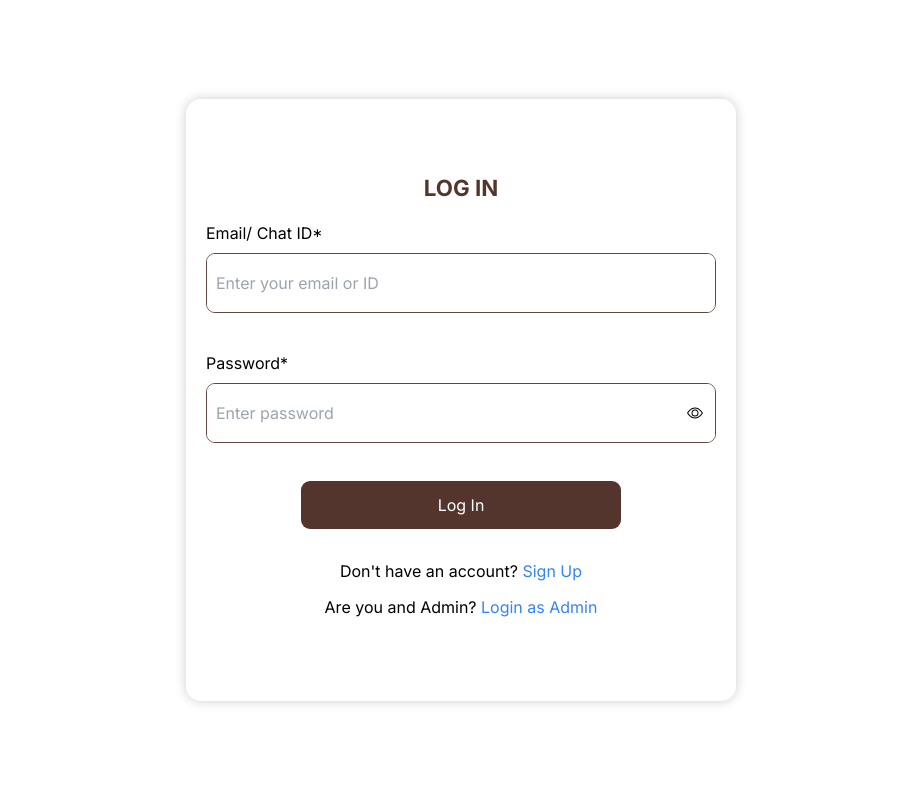
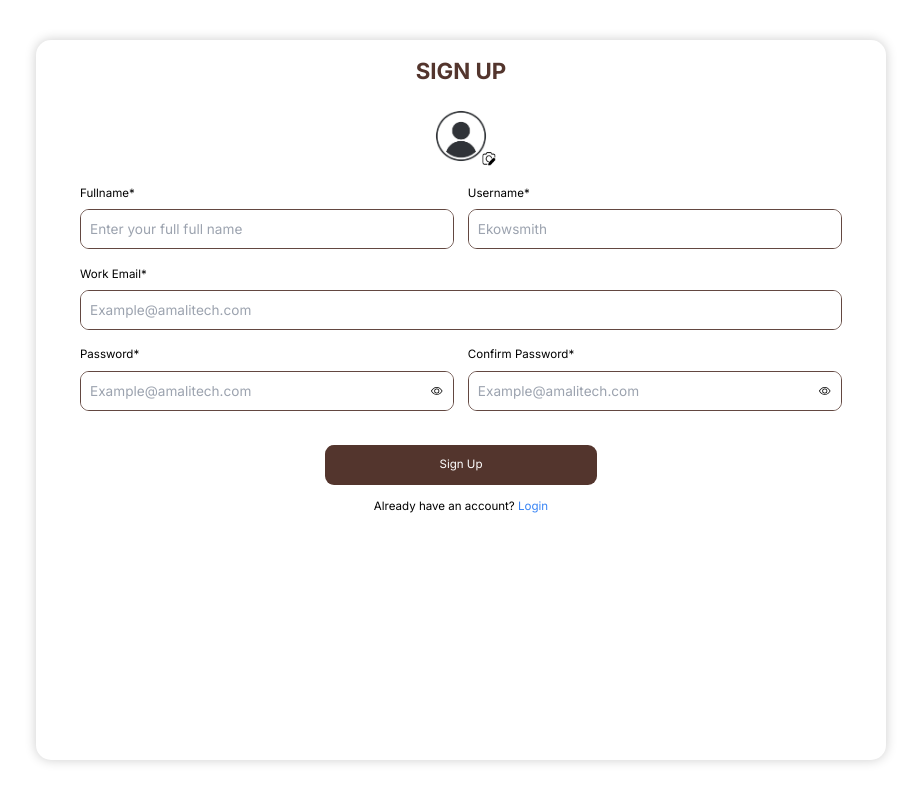
Before and after one commit to AmaliTech-Training-Academy/LetXChat, a React (Vite) app: page /signup in a window 1280 px wide. Shown: the whole page, without its empty margins (179-1100 px from the left). Built offline with nearby package versions, Linux system fonts and the light colour scheme.

Commit message:
Feature: Done styling the signup page

```diff
--- a/src/App.jsx
+++ b/src/App.jsx
@@ -1,13 +1,15 @@
 import { ToastContainer } from "react-toastify";
 import "react-toastify/dist/ReactToastify.css";
 // import Router from "./routes/Router";
-import Login from "./components/login/Login";
+import SignUp from "./components/signup/SignUp";
+import { Avatar } from "./shared";
 
 function App() {
   return (
     <div className="App">
       {/* <Router /> */}
-      <Login />
+      <SignUp />
+      <Avatar/>
       <ToastContainer position="top-right" />
     </div>
   );
--- a/src/colors.css
+++ /dev/null
@@ -1,3 +0,0 @@
-div {
-  background: #2c2c2c;
-}/*# sourceMappingURL=colors.css.map */
--- a/src/colors.scss
+++ /dev/null
@@ -1,13 +0,0 @@
-$primary: #53352D;
-$black: #000000;
-$white: #FFFFFF;
-$border:rgba(83, 53, 45, 0.9);
-$placeholder: rgba(0, 0, 0, 0.5);
-$link: #3683F5;
-$shadow: rgba(0, 0, 0, 0.2);
-
-
-div {
-    background: #53352d;
-    color: rgba(255, 255, 255, 0.6);
-}
--- a/src/components/signup/SignUp.jsx
+++ b/src/components/signup/SignUp.jsx
@@ -1,420 +1,219 @@
+import React, { useEffect, useState } from "react";
+import { BsEyeSlash, BsEye } from "react-icons/bs";
+import CameraIcon from "../../assets/SignUpCamera.png";
+import { useFormik } from "formik";
+import { basicSchema } from "../../schemas";
+import AvatarImg from '../../assets/avatar.jpg'
+import { useDispatch, useSelector } from "react-redux";
+import { registerUser } from "../../feature/authActions";
+import { useNavigate } from "react-router";
+import { Link } from "react-router-dom";
+import { Avatar, Button, InputField } from "../../shared";
 
-// import React, { useEffect, useState } from "react";
-// import { BsEyeSlash, BsEye } from "react-icons/bs";
-// import CameraIcon from "../../assets/SignUpCamera.png";
-// import ProfilePhoto from "../../assets/profile-picture.png";
-// import { useFormik } from "formik";
-// import { basicSchema } from "../../schemas";
-// import RegModal from "../regModal/RegModal";
+const SignUp = () => {
+  // Show Password
+  const [showPassword, setShowPassword] = useState(false);
+  const handleShowPassword = () => setShowPassword((show) => !show);
 
-// import { useDispatch, useSelector } from "react-redux";
-// import { registerUser } from "../../feature/authActions";
-// import { useNavigate } from "react-router";
-// import { Link } from "react-router-dom";
+  const [showpassword_confirmation, setShowpassword_confirmation] =
+    useState(false);
+  const handleShowpassword_confirmation = () =>
+    setShowpassword_confirmation((show) => !show);
 
-// const ContainerStyle = {
-//   width: "100vw",
-//   height: "100vh",
-//   background: "#FFFFFF",
-//   display: "flex",
-//   justifyContent: "center",
-//   alignItems: "center",
-//   overflowX: "hidden",
-// };
+  // Upload Image
+  const [imagePreview, setImagePreview] = useState(null);
 
-// const FormContainer = styled("form")({
-//   width: "min(850px, 90vw)",
-//   height: "max-content",
-//   background: "#FFFFFF",
-//   boxShadow: "0px 0px 12px rgba(0, 0, 0, 0.2)",
-//   borderRadius: "15px",
-// });
+  const handleFileSelection = (event) => {
+    setImagePreview(event.target.files[0]);
+    setFieldValue("image", event.target.files[0]);
+  };
 
-// const TitleStyle = {
-//   fontFamily: "Inter",
-//   fontWeight: "700",
-//   fontSize: "22.2944px",
-//   lineHeight: "27px",
-//   color: "#53352D",
-//   textAlign: "center",
-//   textTransform: "uppercase",
-//   marginTop: "54px",
-//   marginBottom: "20px",
-// };
+  const dispatch = useDispatch();
+  const navigate = useNavigate();
+  const { loading, userAccount } = useSelector((state) => state.auth);
 
-// const FormStyles = {
-//   paddingInline: { xs: "20px", sm: "44px" },
-// };
+  //   Submit Form
+  const onSubmit = async (values, actions) => {
+    await new Promise((resolve) => setTimeout(resolve, 2000));
 
-// const FieldsContainer = {
-//   display: "flex",
-//   flexDirection: "column",
-//   justifyContent: "space-between",
-//   gap: "10px",
-// };
+    // transform email string to lowercase to avoid case sensitivity issues in login
+    values.email = values.email.toLowerCase();
 
-// const TextComponent = {
-//   display: "flex",
-//   flexDirection: "column",
-//   gap: "8px",
-//   width: "100%",
-// };
+    dispatch(registerUser(values));
+  };
 
-// const EmailComponent = {
-//   display: "flex",
-//   flexDirection: "column",
-//   gap: "8px",
-//   width: "100%",
-// };
+  useEffect(() => {
+    // redirect user to login page when registration if successful
+    if (userAccount) {
+      navigate("/signup/signupmodal");
 
-// const TextFieldStyle = styled(TextField)({
-//   "& .MuiOutlinedInput-root": {
-//     borderRadius: "9px",
+      setTimeout(() => {
+        navigate("/login");
+      }, 3000);
+    }
+  }, [navigate, userAccount]);
 
-//     "& fieldset": {
-//       borderColor: "rgba(83, 53, 45, 0.9)",
-//     },
+  //   Formik Validation
+  const {
+    values,
+    errors,
+    touched,
+    handleBlur,
+    handleChange,
+    handleSubmit,
+    setFieldValue,
+    isSubmitting,
+  } = useFormik({
+    initialValues: {
+      image: "",
+      fullname: "",
+      username: "",
+      email: "",
+      password: "",
+      password_confirmation: "",
+    },
+    validationSchema: basicSchema,
+    onSubmit,
+  });
 
-//     "&.Mui-focused .MuiOutlinedInput-notchedOutline": {
-//       border: "1px solid #1570EF",
-//     },
-
-//     "& ::placeholder": {
-//       color: "rgba(0, 0, 0, 0.8)",
-//     },
-
-//     "&:hover fieldset": {
-//       borderColor: "#1570EF",
-//     },
-//     "&.Mui-error fieldset": {
-//       borderColor: "#FDA29B",
-//     },
-//   },
-// });
-
-// const PasswordField = styled(FormControl)({
-//   "& .MuiOutlinedInput-root": {
-//     borderRadius: "9px",
-
-//     "& fieldset": {
-//       borderColor: "rgba(83, 53, 45, 0.9)",
-//     },
-//     "& input::placeholder": {
-//       color: "rgba(0, 0, 0, 0.8)",
-//     },
-//     "&.Mui-focused .MuiOutlinedInput-notchedOutline": {
-//       border: "1px solid #1570EF",
-//     },
-
-//     "&::placeholder": {
-//       color: "rgba(0, 0, 0, 0.8)",
-//     },
-
-//     "&:hover fieldset": {
-//       borderColor: "#1570EF",
-//     },
-//     "&.Mui-error fieldset": {
-//       borderColor: "#FDA29B",
-//     },
-//   },
-// });
-
-// const SignUpLogin = {
-//   width: "100%",
-//   marginInline: "auto",
-//   display: "flex",
-//   flexDirection: "column",
-//   textAlign: "center",
-//   gap: "1rem",
-//   marginBottom: "2rem",
-// };
-
-// const ButtonStyles = styled(Button)({
-//   textTransform: "capitalize",
-//   background: "#53352D",
-//   color: "#FFFFFF",
-//   width: "15rem",
-//   marginInline: "auto",
-//   height: "3rem",
-//   marginTop: "3rem",
-//   borderRadius: "9px",
-//   "&:hover": {
-//     background: "rgba(83, 53, 45, 0.7)",
-//   },
-
-//   "&.MuiInput-underline::before": {
-//     display: "none",
-//     background: "blue",
-//     height: "2rem",
-//     width: "4rem",
-//   },
-// });
-
-// const SignUp = () => {
-//   // Show Password
-//   const [showPassword, setShowPassword] = useState(false);
-//   const handleShowPassword = () => setShowPassword((show) => !show);
-
-//   const [showpassword_confirmation, setShowpassword_confirmation] =
-//     useState(false);
-//   const handleShowpassword_confirmation = () =>
-//     setShowpassword_confirmation((show) => !show);
-
-//   // Upload Image
-//   const [imagePreview, setImagePreview] = useState(null);
-
-//   const handleFileSelection = (event) => {
-//     setImagePreview(event.target.files[0]);
-//     setFieldValue("image", event.target.files[0]);
-//   };
-
-//   const dispatch = useDispatch();
-//   const navigate = useNavigate();
-//   const { loading, userAccount } = useSelector((state) => state.auth);
-
-//   //   Submit Form
-//   const onSubmit = async (values, actions) => {
-//     await new Promise((resolve) => setTimeout(resolve, 2000));
-
-//     // transform email string to lowercase to avoid case sensitivity issues in login
-//     values.email = values.email.toLowerCase();
-
-//     dispatch(registerUser(values));
-//   };
-
-//   useEffect(() => {
-//     // redirect user to login page when registration if successful
-//     if (userAccount) {
-//       navigate("/signup/signupmodal");
-
-//       setTimeout(() => {
-//         navigate("/login");
-//       }, 3000);
+  return (
+    <main className="w-screen h-screen bg-white flex items-center justify-center overflow-x-hidden">
+      <form
+        className="h-[90vh] flex-col py-5 overflow-y-scroll sm:overflow-y-visible my-[24px] w-[90vw] md:w-[85vw] lg:w-[850px] shadow-backgroundShadow rounded-[15px]"
+        autoComplete="off"
+        onSubmit={handleSubmit}
+      >
+        <h2 className="font-bold text-[22.2944px] leading-[27px] text-brown text-center uppercase  mb-5">
+          Sign up
+        </h2>
+        <div className="w-full h-max text-center">
+            <label htmlFor="image">
+          <div className="w-[70px] h-[70px] mx-auto rounded-full relative mb-4  bg-avatar bg-no-repeat bg-center bg-cover">
+            {/* <img src={AvatarImg} alt="avatar" className="w-full h-full rounded-full absolute" /> */}
 
 
-//     }
-//   }, [navigate, userAccount]);
 
-//   //   Formik Validation
-//   const {
-//     values,
-//     errors,
-//     touched,
-//     handleBlur,
-//     handleChange,
-//     handleSubmit,
-//     setFieldValue,
-//     isSubmitting,
-//   } = useFormik({
-//     initialValues: {
-//       image: "",
-//       fullname: "",
-//       username: "",
-//       email: "",
-//       password: "",
-//       password_confirmation: "",
-//     },
-//     validationSchema: basicSchema,
-//     onSubmit,
-//   });
+              {imagePreview && (
+                  <Avatar
+                  width={70}
+                  image={URL.createObjectURL(imagePreview)}
+                  alt="Image upload"
+                  />
+                  )}
 
-//   console.log(values);
+              <div className="absolute -right-1 top-14 bg-white rounded-full p-1">
+                <input
+                  hidden
+                  id="image"
+                  name="image"
+                  accept="image/*"
+                  type="file"
+                  // value={undefined}
+                  onChange={handleFileSelection}
+                  onBlur={handleBlur}
+                />
 
+                <img
+                  style={{ width: "1rem", height: "1rem" }}
+                  src={CameraIcon}
+                  alt="camera"
+                />
+              </div>
+          </div>
+            </label>
 
-//   return (
-//     <Box component="main" sx={ContainerStyle}>
-//       <FormContainer autoComplete="off" onSubmit={handleSubmit}>
-//         <Box component="h2" sx={TitleStyle}>
-//           Sign up
-//         </Box>
-//         <Box sx={{ width: "100%", height: "max-content", textAlign: "center" }}>
-//           <div className="w-[70px] h-[70px] mx-auto rounded-full relative mb-4">
-//             <label aria-label="upload picture" className="cursor-pointer">
-//               <Avatar sx={{ width: "70px", height: "70px" }}>
-//                 {imagePreview && (
-//                   <Avatar
-//                     sx={{ height: "70px", width: "70px" }}
-//                     src={URL.createObjectURL(imagePreview)}
-//                     alt="Image Upload"
-//                   />
-//                 )}
-//               </Avatar>
+          {errors.image && touched.image && (
+            <p className="text-errorMessage font-normal mt-[-1rem] mb-[1rem]">
+              {errors.image}
+            </p>
+          )}
+        </div>
 
-//               <div className="absolute -right-1 top-10 bg-white rounded-full p-1">
-//                 <input
-//                   hidden
-//                   id="image"
-//                   name="image"
-//                   accept="image/*"
-//                   type="file"
-//                   // value={undefined}
-//                   onChange={handleFileSelection}
-//                   onBlur={handleBlur}
-//                 />
+        <section className="px-5 sm:px-[44px]">
+          <section className="flex flex-col justify-between gap-[10px]">
+            <div className="flex flex-col md:flex-row gap-4">
+              <InputField
+                label="Fullname*"
+                id="fullname"
+                name="fullname"
+                type="text"
+                placeholder="Enter your full full name"
+                value={values.fullname}
+                onBlur={handleBlur}
+                onChange={handleChange}
+                errorMessage={touched.fullname && errors.fullname}
+              />
 
-//                 <img
-//                   style={{ width: "1rem", height: "1rem" }}
-//                   src={CameraIcon}
-//                   alt="camera"
-//                 />
-//               </div>
-//             </label>
-//           </div>
+              <InputField
+                label="Username*"
+                id="username"
+                type="text"
+                name="username"
+                placeholder="Ekowsmith"
+                value={values.username}
+                onBlur={handleBlur}
+                onChange={handleChange}
+                errorMessage={touched.username && errors.username}
+              />
+            </div>
 
-//           {errors.image && touched.image && (
-//             <Box
-//               sx={{
-//                 color: "#d32f2f",
-//                 fontSize: "0.75rem",
-//                 fontWeight: "400",
-//                 marginBottom: "1rem",
-//                 marginTop: "-1rem",
-//               }}
-//             >
-//               {errors.image}
-//             </Box>
-//           )}
-//         </Box>
+            <InputField
+              label="Work Email*"
+              id="email"
+              name="email"
+              type="email"
+              placeholder="Example@amalitech.com"
+              value={values.email}
+              onBlur={handleBlur}
+              onChange={handleChange}
+              errorMessage={touched.email && errors.email}
+            />
 
-//         <Box component="section" sx={FormStyles}>
-//           <Box component="section" sx={FieldsContainer}>
-//             <div className="flex flex-col lg:flex-row gap-4">
-//               <Box sx={TextComponent}>
-//                 <Box component="label" htmlFor="fullname">
-//                   Fullname*
-//                 </Box>
-//                 <TextFieldStyle
-//                   id="fullname"
-//                   placeholder="Enter your full full name"
-//                   value={values.fullname}
-//                   onBlur={handleBlur}
-//                   onChange={handleChange}
-//                   error={touched.fullname && Boolean(errors.fullname)}
-//                   helperText={touched.fullname && errors.fullname}
-//                 />
-//               </Box>
-//               <Box sx={TextComponent}>
-//                 <Box component="label" htmlFor="username">
-//                   Username*
-//                 </Box>
-//                 <TextFieldStyle
-//                   id="username"
-//                   placeholder="Ekowsmith"
-//                   value={values.username}
-//                   onBlur={handleBlur}
-//                   onChange={handleChange}
-//                   error={touched.username && Boolean(errors.username)}
-//                   helperText={touched.username && errors.username}
-//                 />
-//               </Box>
-//             </div>
+            <div className="flex flex-col md:flex-row gap-4 ">
+              <InputField
+                label="Password*"
+                id="password"
+                name="password"
+                type="password"
+                placeholder="Example@amalitech.com"
+                value={values.password}
+                onBlur={handleBlur}
+                onChange={handleChange}
+                errorMessage={touched.password && errors.password}
+              />
 
-//             <Box sx={EmailComponent}>
-//               <Box component="label" htmlFor="email">
-//                 Work Email*
-//               </Box>
-//               <TextFieldStyle
-//                 id="email"
-//                 type="text"
-//                 inputMode="email"
-//                 placeholder="Example@amalitech.com"
-//                 value={values.email}
-//                 onBlur={handleBlur}
-//                 onChange={handleChange}
-//                 error={touched.email && Boolean(errors.email)}
-//                 helperText={touched.email && errors.email}
-//               />
-//             </Box>
-//             <div className="flex flex-col lg:flex-row gap-4 ">
-//               <Box sx={TextComponent}>
-//                 <Box component="label" htmlFor="password">
-//                   Password*
-//                 </Box>
-//                 <PasswordField variant="outlined">
-//                   <OutlinedInput
-//                     id="password"
-//                     value={values.password}
-//                     onBlur={handleBlur}
-//                     onChange={handleChange}
-//                     error={touched.password && Boolean(errors.password)}
-//                     helperText={touched.password && errors.password}
-//                     type={showPassword ? "text" : "password"}
-//                     placeholder="Enter password"
-//                     endAdornment={
-//                       <InputAdornment position="end">
-//                         <IconButton
-//                           aria-label="password"
-//                           onClick={handleShowPassword}
-//                         >
-//                           {showPassword ? <BsEye /> : <BsEyeSlash />}
-//                         </IconButton>
-//                       </InputAdornment>
-//                     }
-//                   />
-//                   <FormHelperText sx={{ color: "#d32f2f" }}>
-//                     {" "}
-//                     {touched.password && errors.password}
-//                   </FormHelperText>
-//                 </PasswordField>
-//               </Box>
+              <InputField
+                label="Confirm Password*"
+                id="password_confirmation"
+                name="password_confirmation"
+                type="password"
+                placeholder="Example@amalitech.com"
+                value={values.password_confirmation}
+                onBlur={handleBlur}
+                onChange={handleChange}
+                errorMessage={
+                  touched.password_confirmation && errors.password_confirmation
+                }
+              />
+            </div>
+          </section>
 
-//               <Box sx={TextComponent}>
-//                 <Box component="label" htmlFor="password_confirmation">
-//                   Confirm Password*
-//                 </Box>
-//                 <PasswordField variant="outlined">
-//                   <OutlinedInput
-//                     id="password_confirmation"
-//                     value={values.password_confirmation}
-//                     onBlur={handleBlur}
-//                     onChange={handleChange}
-//                     error={
-//                       touched.password_confirmation &&
-//                       Boolean(errors.password_confirmation)
-//                     }
-//                     type={showpassword_confirmation ? "text" : "password"}
-//                     placeholder="Repeat your password"
-//                     endAdornment={
-//                       <InputAdornment position="end">
-//                         <IconButton
-//                           aria-label="confirm-password"
-//                           onClick={handleShowpassword_confirmation}
-//                         >
-//                           {showpassword_confirmation ? (
-//                             <BsEye />
-//                           ) : (
-//                             <BsEyeSlash />
-//                           )}
-//                         </IconButton>
-//                       </InputAdornment>
-//                     }
-//                   />
-//                   <FormHelperText sx={{ color: "#d32f2f" }}>
-//                     {" "}
-//                     {touched.password_confirmation &&
-//                       errors.password_confirmation}
-//                   </FormHelperText>
-//                 </PasswordField>
-//               </Box>
-//             </div>
-//           </Box>
+          <section className="w-full mx-auto flex flex-col gap-[1rem] my-[2rem] text-center">
+            <Button type="submit">
+              {loading || isSubmitting ? "Loading..." : "Sign Up"}
+            </Button>
 
-//           <Box component="section" sx={SignUpLogin}>
-//             <ButtonStyles type="submit">
-//               {loading || isSubmitting ? "Loading..." : "Sign Up"}
-//             </ButtonStyles>
-//             <p>
-//               Already have an account?{" "}
-//               <Link to="/login" style={{ color: "#3683F5", cursor: "pointer" }}>
-//                 Login
-//               </Link>
-//               {/* <Link to="/">Login</Link> */}
-//             </p>
-//           </Box>
-//         </Box>
-//       </FormContainer>
-//     </Box>
-//   );
-// };
+            <p>
+              Already have an account?{" "}
+              <Link to="/login" style={{ color: "#3683F5", cursor: "pointer" }}>
+                Login
+              </Link>
+            </p>
+          </section>
+        </section>
+      </form>
+    </main>
+  );
+};
 
-// export default SignUp;
+export default SignUp;
--- a/src/index.css
+++ b/src/index.css
@@ -12,4 +12,5 @@
   box-sizing: border-box;
   outline: none;
   font-family: "Inter", sans-serif;
+  font-size: 0.85rem;
 }
--- a/src/shared/index.jsx
+++ b/src/shared/index.jsx
@@ -17,11 +17,11 @@ export const InputField = ({
   const handleShowPassword = () => setShowPassword((show) => !show);
 
   return (
-    <div className={`flex flex-col gap-2 ${errorMessage && 'mb-2'}`}>
+    <div className={`flex w-full flex-col gap-2 ${errorMessage && "mb-2"}`}>
       <label htmlFor={name}>{label}</label>
 
       <div
-        className={`h-[60px] relative rounded-[9px] border border-borderColor placeholder:text-placeholder overflow-hidden focus:border-link hover:border-link ${
+        className={`h-[40px] text-base relative rounded-[9px] border border-borderColor placeholder:text-placeholder overflow-hidden focus:border-link hover:border-link ${
           errorMessage && "border-error focus:border-error hover:border-error"
         }`}
       >
@@ -29,25 +29,23 @@ export const InputField = ({
           className="h-full w-full p-[9px]"
           id={id}
           name={name}
-          type={showPassword ? 'text' : type}
+          type={showPassword ? "text" : type}
           placeholder={placeholder}
           value={value}
           onBlur={onBlur}
           onChange={onChange}
           touched={touched}
         />
-           {type ===
-        "password" && (
+        {type === "password" && (
           <div
             onClick={handleShowPassword}
             className="flex items-center absolute top-[50%] -translate-y-[50%] right-3"
           >
-            {showPassword ? <BsEyeSlash />: <BsEye /> }
+            {showPassword ? <BsEyeSlash /> : <BsEye />}
           </div>
         )}
       </div>
       <p className="text-errorMessage">{errorMessage}</p>
-
     </div>
   );
 };
@@ -56,9 +54,19 @@ export const Button = ({ children, type }) => {
   return (
     <button
       type={type}
-      className="capitalize bg-brown text-white w-full md:w-[20rem] mx-auto h-[3rem] rounded-[9px] hover:bg-hoverColor"
+      className="capitalize bg-brown text-white w-full md:w-[20rem] mx-auto h-[40px] rounded-[9px] hover:bg-hoverColor"
     >
       {children}
     </button>
   );
 };
+
+export const Avatar = ({ image, alt }) => {
+
+  console.log(image);
+
+  return (
+
+      <img src={image} alt={alt} className="w-full h-full  rounded-full z-20" />
+  );
+};
```
Also changed, not shown: tailwind.config.js (+17 -19 lines), src/assets/avatar.jpg (added), 1 other file (tests, documents, lock files or other folders).
